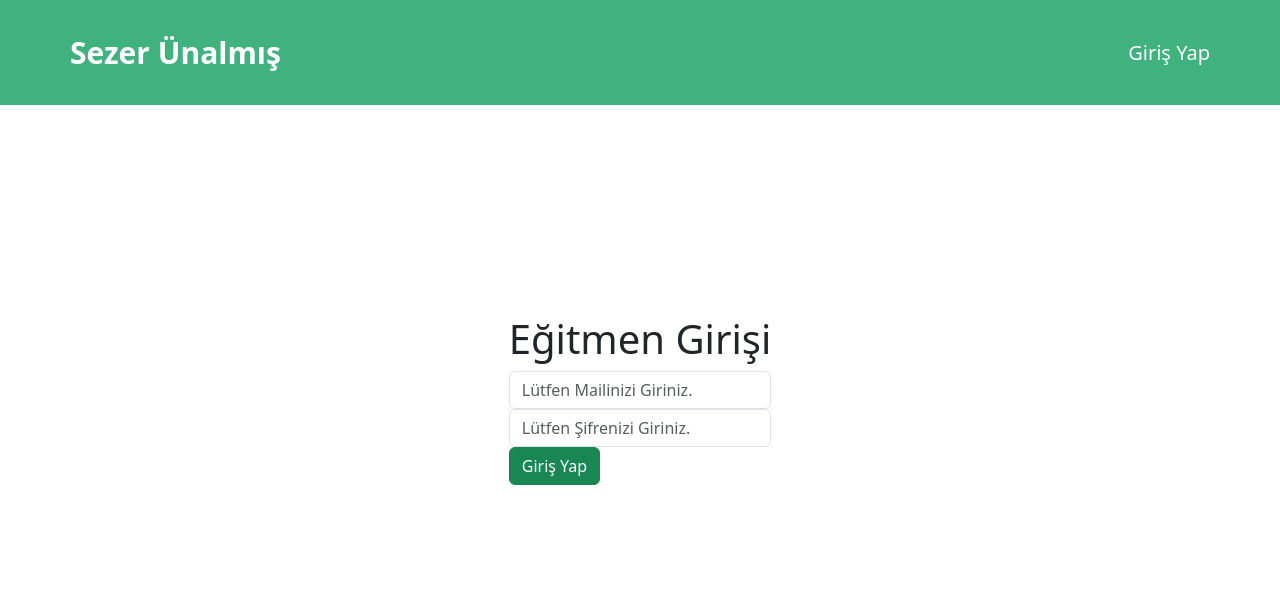
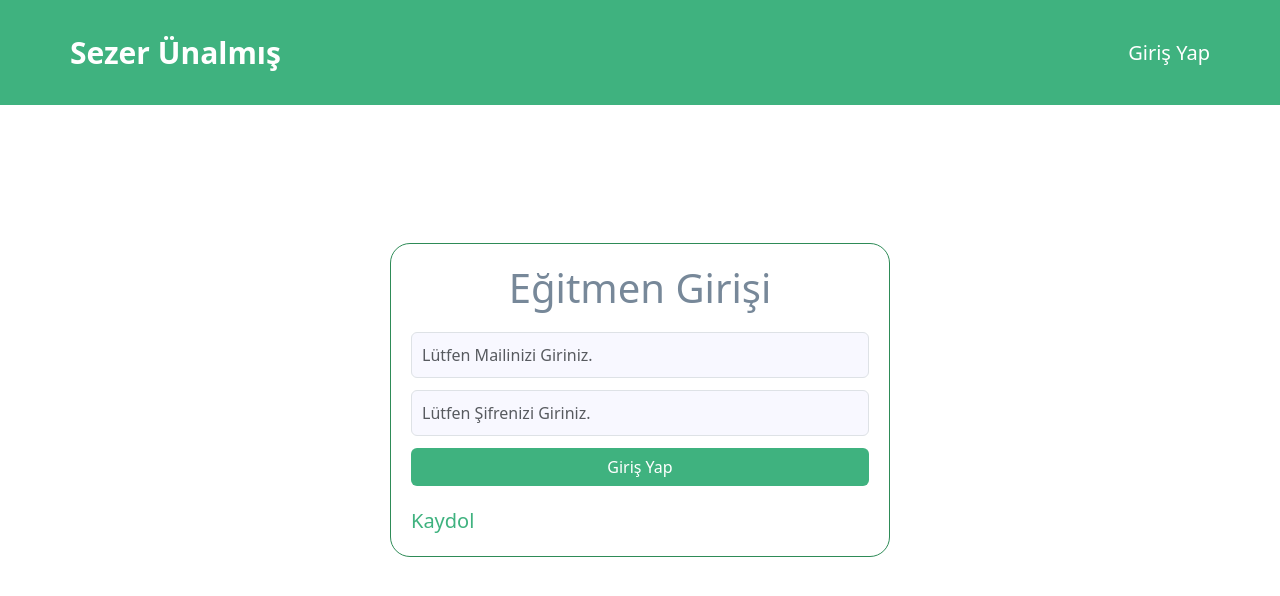
Before and after one commit to Sezer5/VueCourseProject, a Vue app: page /signin in a window 1280 px wide. Shown: the top 596 px of the page. Built offline with nearby package versions, Linux system fonts and the light colour scheme; what vue-toast-notification would draw is missing.

Commit message:
Giriş formundaki css özelliklerinin bitişi

```diff
--- a/src/assets/main.css
+++ b/src/assets/main.css
@@ -3,7 +3,9 @@
     margin: 0;
     box-sizing: border-box;
 }
-
+.color-vue{
+    background-color: #3fb27f;
+}
 a{
     color: white;
     text-decoration: none;
@@ -52,3 +54,42 @@ header ul li{
         justify-content: center;
         align-items: center;
     }
+
+.signinContainer Form{
+    width: 500px;
+    border: 1px solid seagreen;
+    padding: 20px;
+    border-radius: 20px;
+}
+
+.signinContainer Form h1{
+    text-align: center;
+    color:lightslategray;
+    margin-bottom: 20px;
+}
+
+.signinContainer Form input{
+    background: ghostwhite;
+    font-size: 16px;
+    padding: 10px;
+    margin-bottom: 12px;
+}
+
+.btn-block{
+    width: 100%;
+    color: white;
+    margin-bottom: 20px;
+}
+
+.btn-block:hover{
+   background-color: white;
+   color:#3fb27f;
+   border: 1px solid #3fb27f;
+}
+
+.signinContainer .formChange{
+    cursor: pointer;
+    color: #3fb27f;
+    font-weight: 100;
+    font-size: 20px;
+}
--- a/src/components/user/SignIn.vue
+++ b/src/components/user/SignIn.vue
@@ -1,7 +1,7 @@
 <template>
     <div class="signinContainer">
         <Form>
-            <h1>Eğitmen Girişi</h1>
+            <h1 class="text-center">Eğitmen Girişi</h1>
             <div class="form-group">
                 <Field name="email" v-slot="{field,errors,errorMessage}">
                     <input type="email" class="form-control" placeholder="Lütfen Mailinizi Giriniz." v-bind="field" />
@@ -18,7 +18,10 @@
                     </div>
                 </Field>
             </div>
-            <button class="btn btn-success btn-block">Giriş Yap</button>
+            <button class="btn color-vue btn-block">Giriş Yap</button>
+            <div class="formChange">
+                <span>Kaydol</span>
+            </div>
         </Form>
     </div>
 </template>
```
